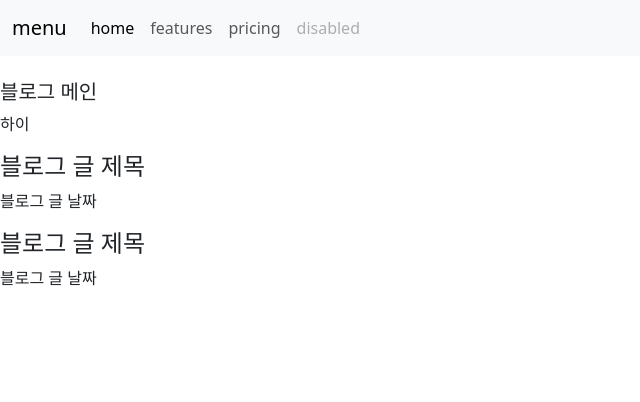
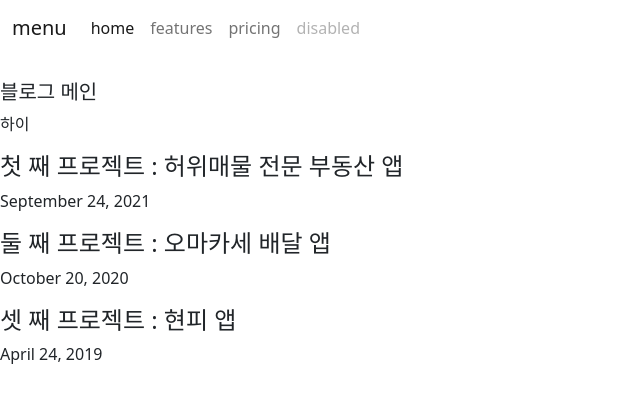
Before and after one commit to eycha/vueLog, a Vue app: page / in a window 1280 px wide. Shown: the top 402 px of the page, without its empty margins (0-640 px from the left). Built offline with nearby package versions, Linux system fonts and the light colour scheme.

Commit message:
List data binding

```diff
--- a/package.json
+++ b/package.json
@@ -8,7 +8,7 @@
     "lint": "vue-cli-service lint"
   },
   "dependencies": {
-    "bootstrap": "^5.3.0-alpha3",
+    "bootstrap": "^5.2.3",
     "core-js": "^3.8.3",
     "vue": "^3.2.13"
   },
--- a/src/App.vue
+++ b/src/App.vue
@@ -36,18 +36,26 @@
     <p>하이</p>
   </div>
 
-  <List></List>
+  <List :blogList="blogList"/>
 </template>
 
 <script>
+import List from "./components/List.vue";
+import blog from "./assets/blog";
+
 export default {
   name: "App",
+  data() {
+    return {
+      blogList : blog,
+    }
+  },
   components: {
     List: List,
   },
 };
 
-import List from "./components/List.vue";
+
 </script>
 
 <style>
--- /dev/null
+++ b/src/assets/blog.js
@@ -0,0 +1,18 @@
+export default [
+    {
+      title : '첫 째 프로젝트 : 허위매물 전문 부동산 앱',
+      content : 'Vue를 이용하면 비누같이 매끈한 앱을 만들 수 있습니다',
+      date : 'September 24, 2021',
+      number : 0
+    },{
+      title : '둘 째 프로젝트 : 오마카세 배달 앱',
+      content : '음식이 아니라 셰프를 직접 배달해드립니다',
+      date : 'October 20, 2020',
+      number : 1
+    },{
+      title : '셋 째 프로젝트 : 현피 앱',
+      content : '거리를 설정하면 가장 가까운 파이터를 소개해드려요! 서로 싸워보세요',
+      date : 'April 24, 2019',
+      number : 2
+    }
+  ]
--- a/src/components/List.vue
+++ b/src/components/List.vue
@@ -1,17 +1,35 @@
 <template>
   <div>
-    <h4>블로그 글 제목</h4>
-    <p>블로그 글 날짜</p>
+    <h4>{{ blogList[0].title}}</h4>
+    <p>
+      {{ blogList[0].date }}
+    </p>
   </div>
   <div>
-    <h4>블로그 글 제목</h4>
-    <p>블로그 글 날짜</p>
+    <h4>{{ blogList[1].title}}</h4>
+    <p>{{ blogList[1].date}}</p>
+  </div>
+  <div>
+    <h4>{{ blogList[2].title}}</h4>
+    <p>{{ blogList[2].date}}</p>
   </div>
 </template>
 
 <script>
+
 export default {
   //eslint-disable-next-line
+  name: "List",
+  props: {
+    blogList :Array,
+  },
+  data() {
+
+  },
+  components : {
+
+  }
+
 };
 </script>
 
```
Also changed, not shown: 1 other file (tests, documents, lock files or other folders).
